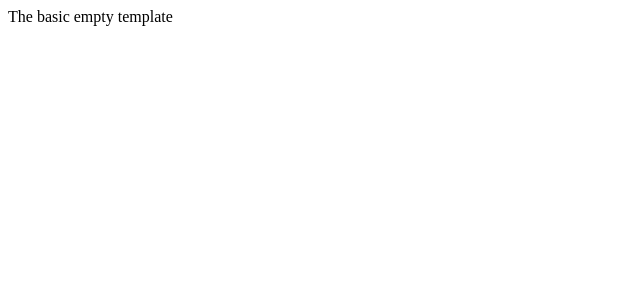
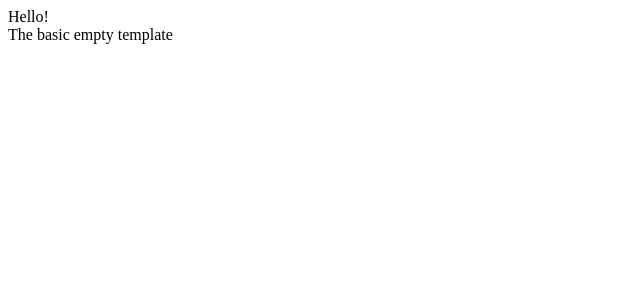
Before and after one commit to aidenwaring/equipped-frontend, a React (Create React App) app: page / in a window 1280 px wide. Shown: the top 300 px of the page, without its empty margins (0-640 px from the left). Built offline with nearby package versions, Linux system fonts and the light colour scheme.

Commit message:
Added react-router. Created components folder, added navbar to begin app scaffolding

```diff
--- a/package.json
+++ b/package.json
@@ -8,6 +8,7 @@
     "@testing-library/user-event": "^7.1.2",
     "react": "^16.13.1",
     "react-dom": "^16.13.1",
+    "react-router-dom": "^5.2.0",
     "react-scripts": "3.4.1",
     "websocket-extensions": "^0.1.4"
   },
--- a/src/App.js
+++ b/src/App.js
@@ -1,8 +1,11 @@
 import React from 'react'
+import Navbar from './components/Navbar'
 
 const App = () => {
   return (
     <div >
+      <Navbar />
+
           The basic empty template
     </div>
   )
--- /dev/null
+++ b/src/components/Navbar.js
@@ -0,0 +1,11 @@
+import React from 'react'
+import { Link } from 'react-router-dom'
+
+export default function Navbar() {
+    return (
+        <nav>
+            Hello!
+            {/* <Link to="/">Home</Link> */}
+        </nav>
+    )
+}
```
Also changed, not shown: 1 other file (tests, documents, lock files or other folders).
